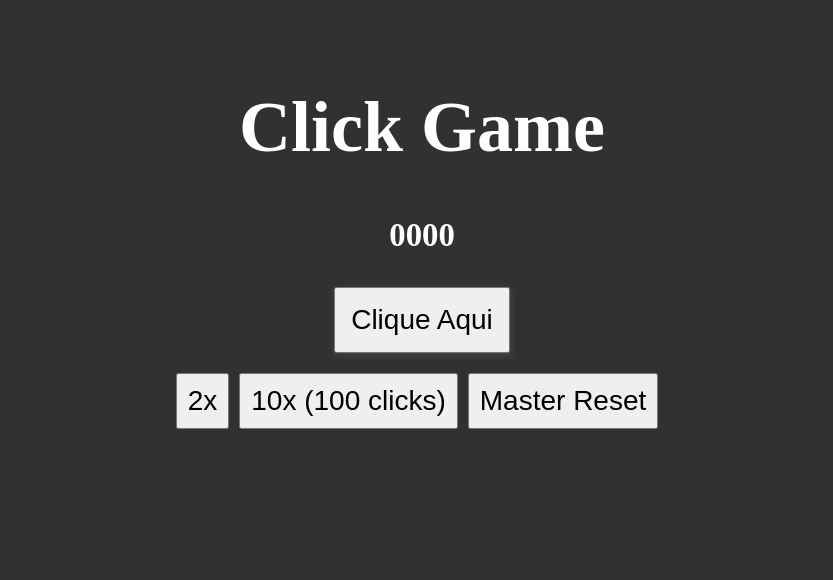
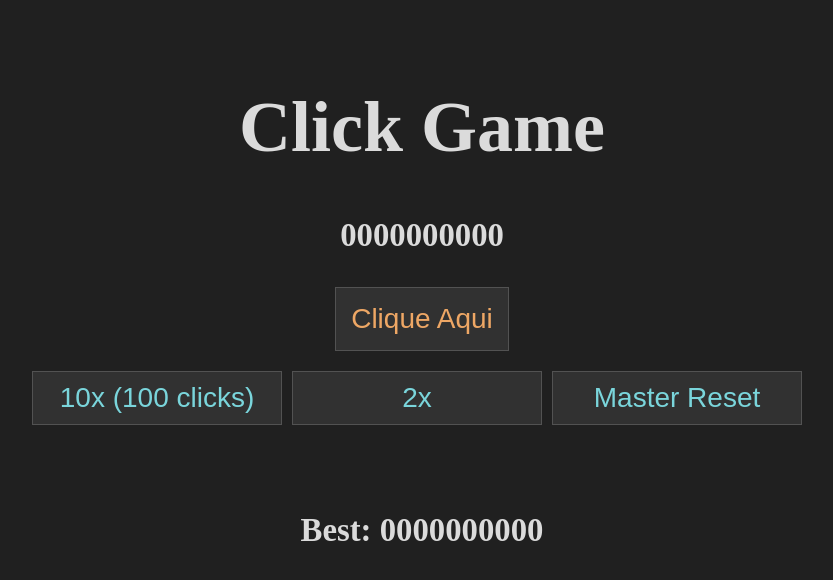
Before and after one commit to igao01/javascript_clickgame, a plain HTML site: page index.html in a window 1280 px wide. Shown: the whole page, without its empty margins (218-1051 px from the left). Drawn offline with Linux system fonts and the light colour scheme.

Commit message:
Melhoria no CSS e HTML, função button2XAction finalizada

```diff
--- a/index.html
+++ b/index.html
@@ -15,19 +15,20 @@
 	<div id="div-body">
 		<h1 id="page-title">Click Game</h1>
 
-		<h3 id="amount">0000</h3>
+		<h3 id="amount">0000000000</h3>
 
-		<span id="clickme-span"><button id="clickme-button" onclick="clickMeAction()">Clique Aqui</button></span>
+		<span id="clickme-span"><button id="clickme-button" onclick="clickMeAction()">Clique
+				Aqui</button></span>
 
 		<div id="skill-list">
+			<!-- aumenta em 10x os proximos 100 cliques-->
+			<button class="skill-button" onmouseover="show10XDesc()" onmouseout="hideDesc()"
+				onclick="button10XAction()">10x
+				(100 clicks)</button>
 
 			<!-- dobra ganho por clique -->
 			<button class="skill-button" onmouseover="show2XDesc()" onmouseout="hideDesc()"
 				onclick="button2XAction()">2x</button>
-
-			<!-- aumenta em 10x os proximos 100 cliques-->
-			<button class="skill-button" onmouseover="show10XDesc()" onmouseout="hideDesc()"
-				onclick="button10XAction()">10x (100 clicks)</button>
 
 			<!-- reseta aumentando 10x o ganho inicial -->
 			<button class="skill-button" onmouseover="showMasterResetDesc()" onmouseout="hideDesc()"
@@ -35,6 +36,7 @@
 
 		</div>
 		<p id="button-description"></p>
+		<h3 id="best">Best: 0000000000</h3>
 	</div>
 
 	<script src="script.js"></script>
--- a/script.js
+++ b/script.js
@@ -6,7 +6,7 @@ function clickMeAction () {
 	//ACRESCENTAR A LOGICA UTILIZANDO OS SKILL BUTTON
 	if (count2X > 1) {
 		currentAmount = currentAmount + count2X;
-		console.log(count2X);
+		console.log("ganho por click" + count2X);
 	}
 	else {
 		++currentAmount;
@@ -18,9 +18,18 @@ function clickMeAction () {
 
 // 2X ACTION
 function button2XAction () {
-	count2X = count2X * 2;
-	next2XPrice = Math.pow(current2XPrice, 2) - Math.pow(current2XPrice, 2) * 0.6;
-	current2XPrice = next2XPrice;
+
+	if (currentAmount >= current2XPrice) {
+		currentAmount -= current2XPrice; //subtrai o preco do 2X do valor total
+		count2X = count2X * 2;
+		next2XPrice = Math.pow(current2XPrice, 2) - Math.pow(current2XPrice, 2) * 0.8;
+		console.log("Proximo valor do 2X: " + next2XPrice);
+		current2XPrice = next2XPrice;
+
+	} else {
+		alert("Você precisa de " + current2XPrice + "pontos para utilizar o 2X")
+	}
+
 }
 
 // 10X ACTION
--- a/style.css
+++ b/style.css
@@ -1,10 +1,12 @@
 body{
-	background: rgb(49, 49, 49);
+	color: rgb(219, 219, 219);
+	background: rgb(32, 32, 32);
 	font-size: 28px;
+	display: flex;
+	justify-content:center;
 }
 
 #div-body{
-	color: white;
 	max-width: 1280px;
 	width: 100%;
 	height: 100%;
@@ -18,7 +20,7 @@ body{
 	font-size: 72px;
 }
 
-#amount{
+#amount, #best{
 	display: flex;
 	justify-content:center;
 }
@@ -30,12 +32,16 @@ body{
 
  #button-description {
 	font-size: 24px;
+	height: 30px;
 }
+
 #clickme-button{
 	padding: 15px;
 	font-size: 28px;
 	margin-bottom: 20px;
-	box-shadow: rgb(68, 68, 68) 1px 2px 6px 1px;
+	background-color:rgb(49, 49, 49);
+	color: rgb(238, 167, 101);
+	border: 1px rgb(82, 82, 82) solid;
 }
 
 #skill-list{
@@ -43,6 +49,7 @@ body{
 	justify-content:center;
 	align-items: center;
 }
+
 ul{
 	display: flex;
 	justify-content:center;
@@ -51,6 +58,10 @@ ul{
 
 .skill-button{
 	padding: 10px;
+	width: 250px;
 	font-size: 28px;
 	margin-right: 10px;
+	background-color:rgb(49, 49, 49);
+	color: rgb(122, 213, 219);
+	border: 1px rgb(82, 82, 82) solid;
 }
```
